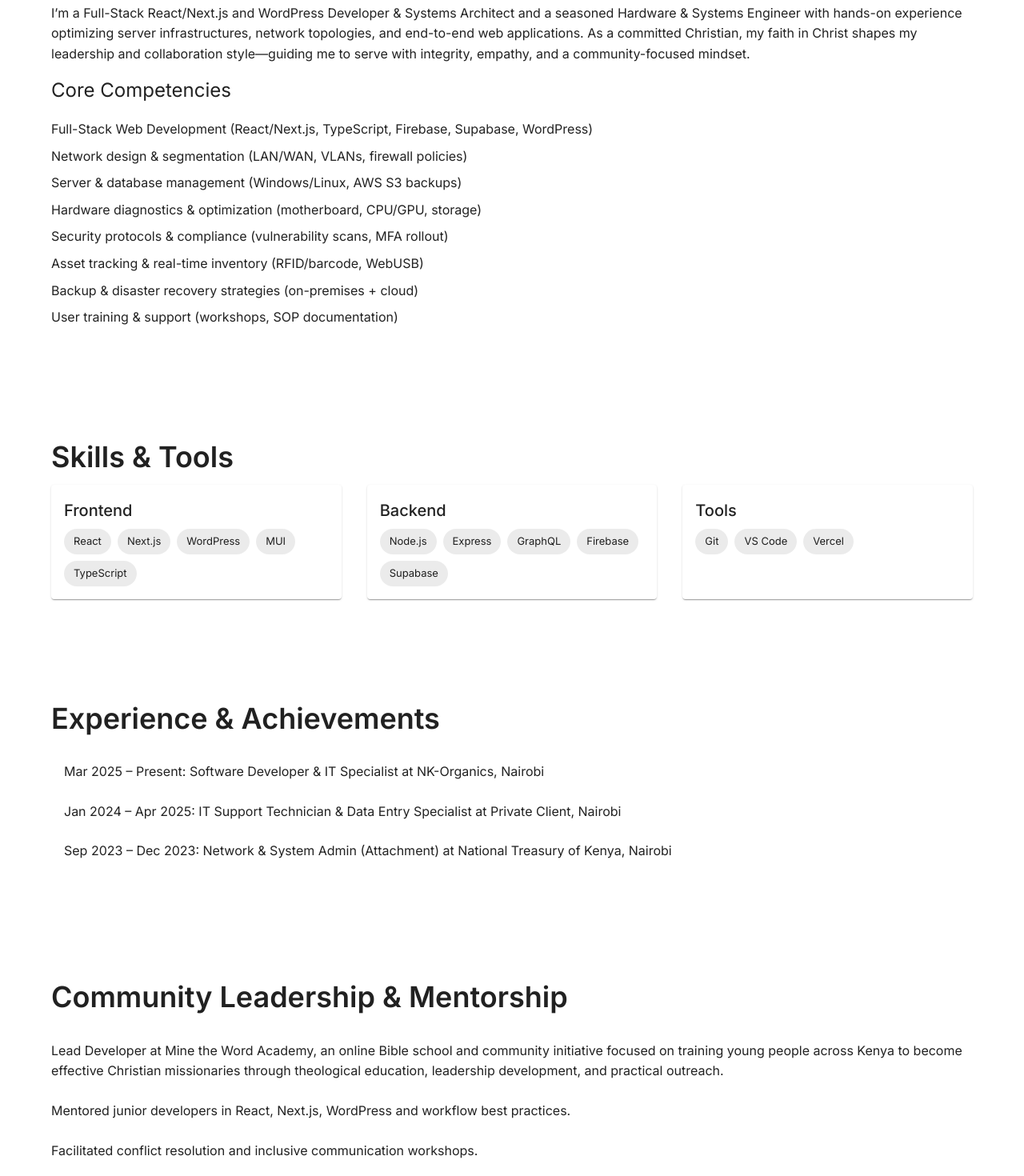
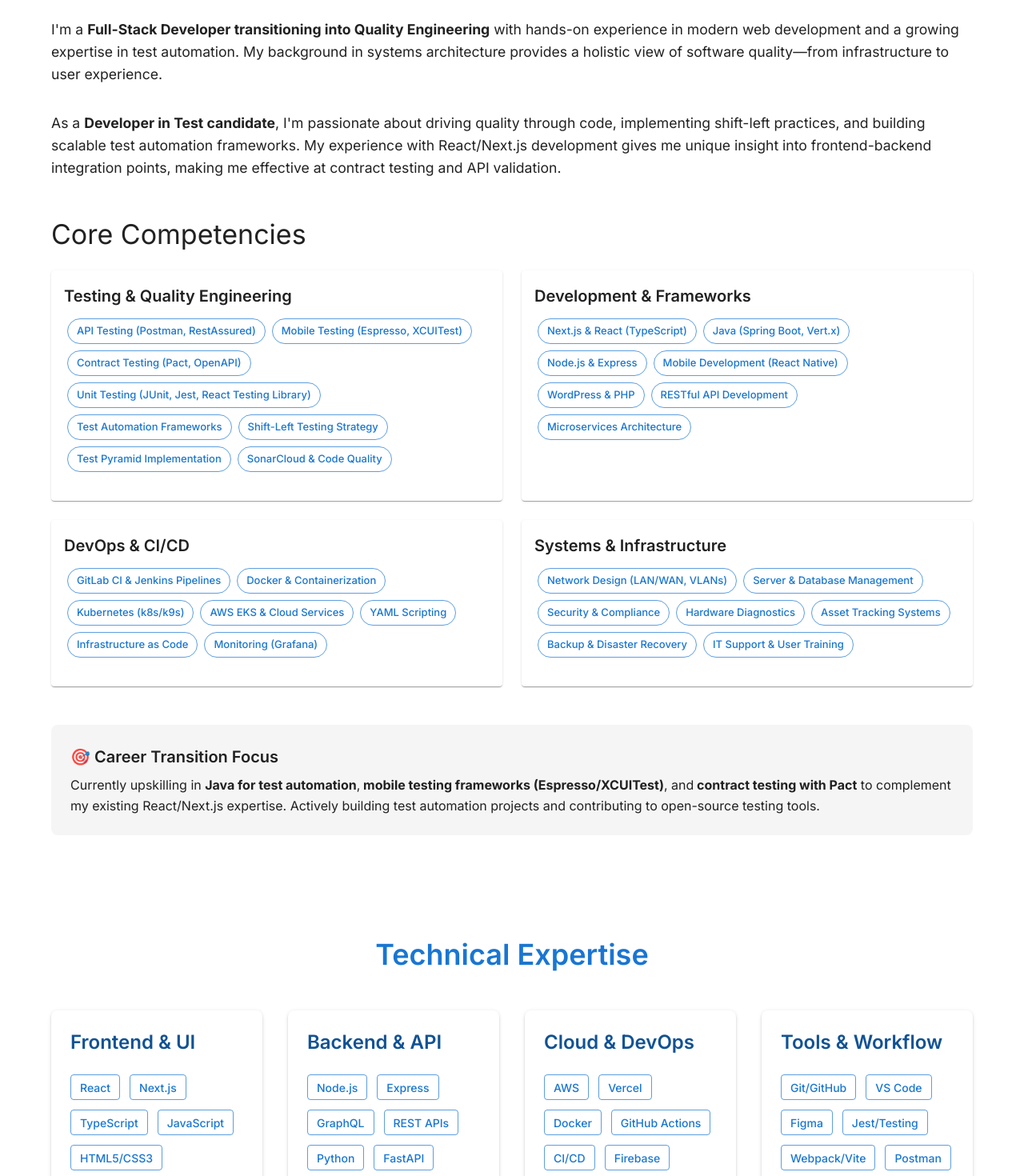
Before and after one commit to Maogast/magaredev, a Next.js app: page / in a window 1280 px wide. Shown: the part 980-2450 px from the top of the page at 80% size. Built offline with nearby package versions, Linux system fonts and the light colour scheme.

Commit message:
Update portfolio for Developer in Test focus

```diff
--- a/package.json
+++ b/package.json
@@ -13,7 +13,7 @@
     "@emotion/react": "^11.14.0",
     "@emotion/styled": "^11.14.1",
     "@mui/icons-material": "^7.2.0",
-    "@mui/material": "^7.2.0",
+    "@mui/material": "^7.3.7",
     "framer-motion": "^12.23.11",
     "next": "15.4.4",
     "react": "19.1.0",
--- a/src/app/layout.tsx
+++ b/src/app/layout.tsx
@@ -27,7 +27,7 @@
 }) {
   return (
     <html lang="en" className={inter.variable}>
-      <head />    {/* ← Next.js injects <meta> tags here */}
+      <head />
       <body>
         <Providers>{children}</Providers>
       </body>
--- a/src/components/About.tsx
+++ b/src/components/About.tsx
@@ -1,58 +1,141 @@
+// src/components/About.tsx - Server Component Version
+"use client";
+
 import React from "react";
 import {
   Container,
   Typography,
-  List,
-  ListItem,
-  ListItemText,
+  Grid,
+  Box,
+  Chip,
+  Paper,
 } from "@mui/material";
 
 export default function About() {
+  const skillCategories = [
+    {
+      title: "Testing & Quality Engineering",
+      skills: [
+        "API Testing (Postman, RestAssured)",
+        "Mobile Testing (Espresso, XCUITest)",
+        "Contract Testing (Pact, OpenAPI)",
+        "Unit Testing (JUnit, Jest, React Testing Library)",
+        "Test Automation Frameworks",
+        "Shift-Left Testing Strategy",
+        "Test Pyramid Implementation",
+        "SonarCloud & Code Quality",
+      ],
+    },
+    {
+      title: "Development & Frameworks",
+      skills: [
+        "Next.js & React (TypeScript)",
+        "Java (Spring Boot, Vert.x)",
+        "Node.js & Express",
+        "Mobile Development (React Native)",
+        "WordPress & PHP",
+        "RESTful API Development",
+        "Microservices Architecture",
+      ],
+    },
+    {
+      title: "DevOps & CI/CD",
+      skills: [
+        "GitLab CI & Jenkins Pipelines",
+        "Docker & Containerization",
+        "Kubernetes (k8s/k9s)",
+        "AWS EKS & Cloud Services",
+        "YAML Scripting",
+        "Infrastructure as Code",
+        "Monitoring (Grafana)",
+      ],
+    },
+    {
+      title: "Systems & Infrastructure",
+      skills: [
+        "Network Design (LAN/WAN, VLANs)",
+        "Server & Database Management",
+        "Security & Compliance",
+        "Hardware Diagnostics",
+        "Asset Tracking Systems",
+        "Backup & Disaster Recovery",
+        "IT Support & User Training",
+      ],
+    },
+  ];
+
   return (
     <Container id="about" sx={{ py: 8 }}>
-      <Typography variant="h2" gutterBottom>
+      <Typography variant="h2" gutterBottom sx={{ mb: 4 }}>
         About Me
       </Typography>
 
-      <Typography variant="body1" paragraph>
-        I’m a Full-Stack React/Next.js and WordPress Developer & Systems Architect and a
-        seasoned Hardware & Systems Engineer with hands-on experience
-        optimizing server infrastructures, network topologies, and end-to-end
-        web applications. As a committed Christian, my faith in Christ shapes
-        my leadership and collaboration style—guiding me to serve with
-        integrity, empathy, and a community-focused mindset.
+      <Typography variant="body1" paragraph sx={{ mb: 4, fontSize: "1.1rem" }}>
+        I&apos;m a <strong>Full-Stack Developer transitioning into Quality Engineering</strong> with
+        hands-on experience in modern web development and a growing expertise in test automation.
+        My background in systems architecture provides a holistic view of software quality—from
+        infrastructure to user experience.
       </Typography>
 
-      <Typography variant="h5" gutterBottom>
+      <Typography variant="body1" paragraph sx={{ mb: 4, fontSize: "1.1rem" }}>
+        As a <strong>Developer in Test candidate</strong>, I&apos;m passionate about driving quality
+        through code, implementing shift-left practices, and building scalable test automation
+        frameworks. My experience with React/Next.js development gives me unique insight into
+        frontend-backend integration points, making me effective at contract testing and API
+        validation.
+      </Typography>
+
+      <Typography variant="h4" gutterBottom sx={{ mt: 6, mb: 3 }}>
         Core Competencies
       </Typography>
 
-      <List>
-        <ListItem disablePadding>
-          <ListItemText primary="Full-Stack Web Development (React/Next.js, TypeScript, Firebase, Supabase, WordPress)" />
-        </ListItem>
-        <ListItem disablePadding>
-          <ListItemText primary="Network design & segmentation (LAN/WAN, VLANs, firewall policies)" />
-        </ListItem>
-        <ListItem disablePadding>
-          <ListItemText primary="Server & database management (Windows/Linux, AWS S3 backups)" />
-        </ListItem>
-        <ListItem disablePadding>
-          <ListItemText primary="Hardware diagnostics & optimization (motherboard, CPU/GPU, storage)" />
-        </ListItem>
-        <ListItem disablePadding>
-          <ListItemText primary="Security protocols & compliance (vulnerability scans, MFA rollout)" />
-        </ListItem>
-        <ListItem disablePadding>
-          <ListItemText primary="Asset tracking & real-time inventory (RFID/barcode, WebUSB)" />
-        </ListItem>
-        <ListItem disablePadding>
-          <ListItemText primary="Backup & disaster recovery strategies (on-premises + cloud)" />
-        </ListItem>
-        <ListItem disablePadding>
-          <ListItemText primary="User training & support (workshops, SOP documentation)" />
-        </ListItem>
-      </List>
+      {/* Option 1: Use Grid2 (MUI v6+) */}
+      <Grid container spacing={3}>
+        {skillCategories.map((category, index) => (
+          <Grid key={index} size={{ xs: 12, md: 6 }}>
+            <Paper
+              elevation={1}
+              sx={{
+                p: 2,
+                mb: 2,
+                backgroundColor: "background.paper",
+                height: "100%",
+              }}
+            >
+              <Typography variant="h6" gutterBottom sx={{ fontWeight: 600 }}>
+                {category.title}
+              </Typography>
+              <Box sx={{ display: "flex", flexWrap: "wrap", mt: 1 }}>
+                {category.skills.map((skill, skillIndex) => (
+                  <Chip
+                    key={skillIndex}
+                    label={skill}
+                    variant="outlined"
+                    color="primary"
+                    sx={{
+                      margin: 0.5,
+                      fontWeight: 500
+                    }}
+                  />
+                ))}
+              </Box>
+            </Paper>
+          </Grid>
+        ))}
+      </Grid>
+
+      <Box sx={{ mt: 6, p: 3, bgcolor: "action.hover", borderRadius: 2 }}>
+        <Typography variant="h6" gutterBottom sx={{ fontWeight: 600 }}>
+          🎯 Career Transition Focus
+        </Typography>
+        <Typography variant="body1">
+          Currently upskilling in <strong>Java for test automation</strong>,
+          <strong> mobile testing frameworks (Espresso/XCUITest)</strong>, and
+          <strong> contract testing with Pact</strong> to complement my existing
+          React/Next.js expertise. Actively building test automation projects
+          and contributing to open-source testing tools.
+        </Typography>
+      </Box>
     </Container>
   );
 }
--- a/src/components/Skills.tsx
+++ b/src/components/Skills.tsx
@@ -1,33 +1,127 @@
+"use client";
+
 import React from "react";
 import { Container, Typography, Box, Paper, Chip } from "@mui/material";
 
 const categories: Record<string, string[]> = {
-  Frontend: ["React", "Next.js", "WordPress", "MUI", "TypeScript"],
-  Backend: ["Node.js", "Express", "GraphQL","Firebase","Supabase"],
-  Tools: ["Git", "VS Code", "Vercel"]
+  "Frontend & UI": [
+    "React",
+    "Next.js",
+    "TypeScript",
+    "JavaScript",
+    "HTML5/CSS3",
+    "Tailwind CSS",
+    "Material-UI",
+    "Framer Motion",
+    "Redux/ Zustand",
+  ],
+  "Backend & API": [
+    "Node.js",
+    "Express",
+    "GraphQL",
+    "REST APIs",
+    "Python",
+    "FastAPI",
+    "PostgreSQL",
+    "MongoDB",
+    "Redis",
+  ],
+  "Cloud & DevOps": [
+    "AWS",
+    "Vercel",
+    "Docker",
+    "GitHub Actions",
+    "CI/CD",
+    "Firebase",
+    "Supabase",
+    "Netlify",
+    "Cloudflare",
+  ],
+  "Tools & Workflow": [
+    "Git/GitHub",
+    "VS Code",
+    "Figma",
+    "Jest/Testing",
+    "Webpack/Vite",
+    "Postman",
+    "Prisma",
+    "Storybook",
+    "Notion",
+  ],
 };
 
 export default function Skills() {
   return (
     <Container id="skills" sx={{ py: 8 }}>
-      <Typography variant="h2" gutterBottom>
-        Skills & Tools
+      <Typography
+        variant="h2"
+        gutterBottom
+        sx={{
+          mb: 6,
+          textAlign: "center",
+          color: "primary.main"
+        }}
+      >
+        Technical Expertise
       </Typography>
       <Box
         sx={{
           display: "grid",
           gap: 4,
-          gridTemplateColumns: { xs: "1fr", md: "repeat(3,1fr)" }
+          gridTemplateColumns: {
+            xs: "1fr",
+            sm: "repeat(2, 1fr)",
+            lg: "repeat(4, 1fr)"
+          }
         }}
       >
         {Object.entries(categories).map(([group, items]) => (
-          <Paper key={group} sx={{ p: 2 }}>
-            <Typography variant="h6" gutterBottom>
+          <Paper
+            key={group}
+            elevation={2}
+            sx={{
+              p: 3,
+              borderRadius: 2,
+              transition: "transform 0.2s, box-shadow 0.2s",
+              "&:hover": {
+                transform: "translateY(-4px)",
+                boxShadow: 6,
+              }
+            }}
+          >
+            <Typography
+              variant="h5"
+              gutterBottom
+              sx={{
+                fontWeight: 600,
+                color: "primary.dark",
+                mb: 3
+              }}
+            >
               {group}
             </Typography>
-            <Box sx={{ display: "flex", flexWrap: "wrap", gap: 1 }}>
+            <Box sx={{
+              display: "flex",
+              flexWrap: "wrap",
+              gap: 1.5,
+              "& .MuiChip-root": {
+                borderRadius: 1,
+                fontWeight: 500,
+                fontSize: "0.875rem",
+                transition: "all 0.2s",
+                "&:hover": {
+                  transform: "scale(1.05)",
+                }
+              }
+            }}>
               {items.map((skill) => (
-                <Chip key={skill} label={skill} />
+                <Chip
+                  key={skill}
+                  label={skill}
+                  color="primary"
+                  variant="outlined"
+                  size="medium"
+                />
               ))}
             </Box>
           </Paper>
--- a/src/components/Social.tsx
+++ b/src/components/Social.tsx
@@ -42,7 +42,7 @@
   },
   {
     href:
-      "https://wa.me/254745325480?text=Hi%20Stephen!%20I%20saw%20your%20portfolio&utm_source=portfolio&utm_medium=link",
+      "https://wa.me/254705001193?text=Hi%20Stephen!%20I%20saw%20your%20portfolio&utm_source=portfolio&utm_medium=link",
     label: "WhatsApp",
     icon: <WhatsAppIcon />,
   },
```
Also changed, not shown: src/components/Hero.tsx (+14 -4 lines), src/components/Projects.tsx (+120 -7 lines), src/types/mui-icons.d.ts (added, +11 -0 lines), 1 other file (tests, documents, lock files or other folders).
